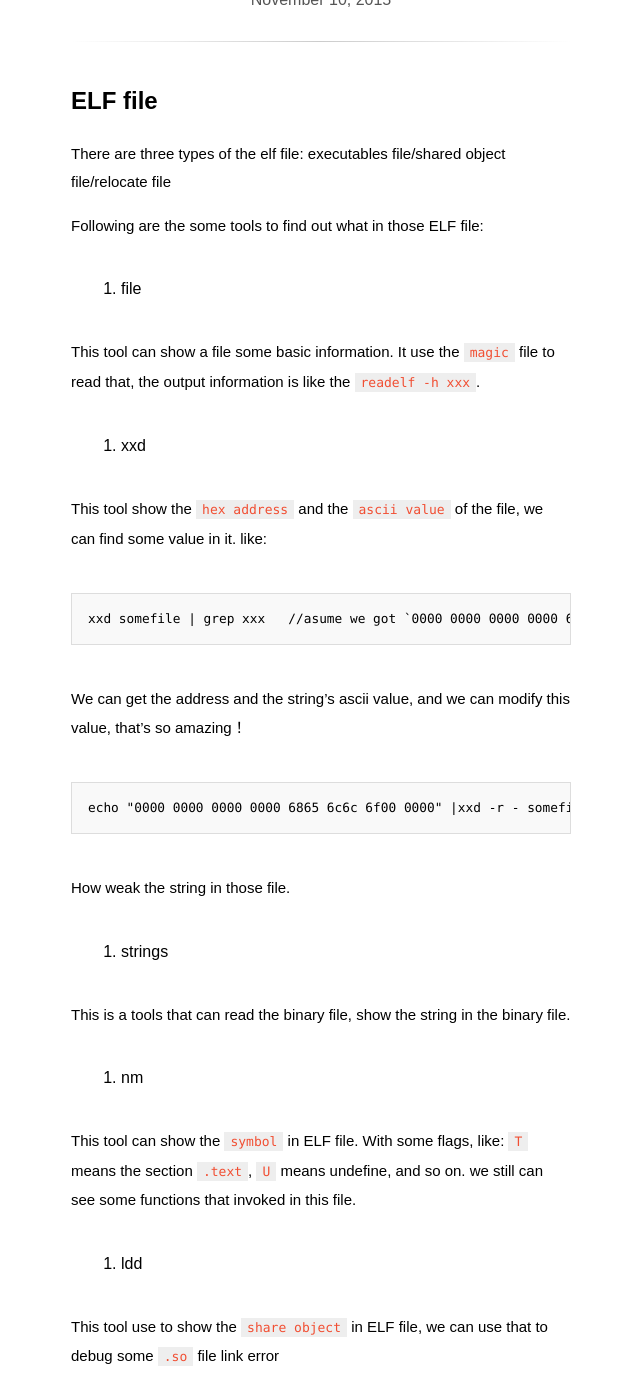
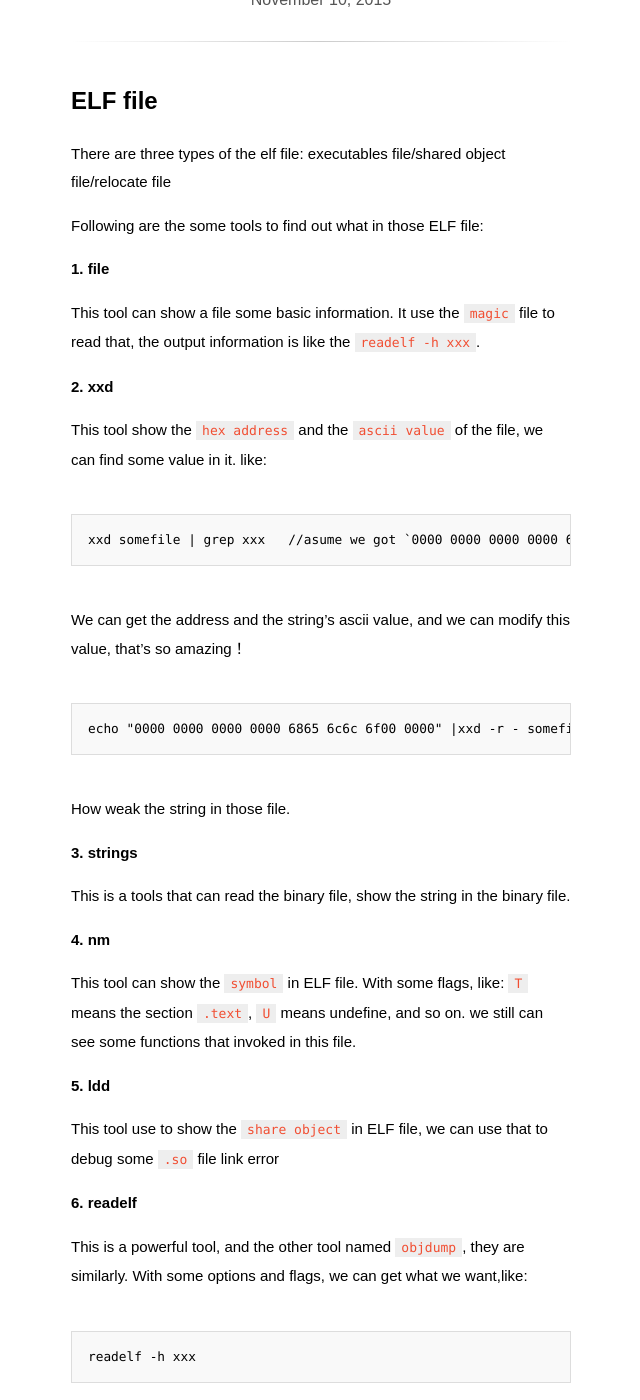
Before and after one commit to JesseEisen/DailyKeep, a Jekyll site: the page built from _posts/2015-11-10-C-link.md, in a window 1280 px wide and 1400 px high, scrolled down 227 px. Shown: the whole window, without its empty margins (319-959 px from the left). Built offline with Jekyll 4.4.1, drawn with Linux system fonts in a browser that asks for light colours; some web fonts are replaced.

Commit message:
fix the index

```diff
--- a/_posts/2015-11-10-C-link.md
+++ b/_posts/2015-11-10-C-link.md
@@ -9,11 +9,11 @@ There are three types of the elf file: executables file/shared object file/reloc
 
 Following are the some tools to find out what in those ELF file:
 
-1. file
+**1. file**
 
 This tool can show a file some basic information. It use the `magic` file to read that, the output information is like the `readelf -h xxx`.
 
-2. xxd
+**2. xxd**
 
 This tool show the `hex address` and the `ascii value` of the file, we can find some value in it. like:
 
@@ -25,19 +25,19 @@ We can get the address and the string's ascii value, and we can modify this valu
 
 How weak the string in those file.
 
-3. strings
+**3. strings**
 
 This is a tools that can read the binary file, show the string in the binary file.
 
-4. nm
+**4. nm**
 
 This tool can show the `symbol` in ELF file.  With some flags, like: `T` means the section `.text`, `U` means undefine, and so on. we still can see some functions that invoked in this file.
 
-5. ldd
+**5. ldd**
 
 This tool use to show the `share object` in ELF file, we can use that to debug some `.so` file link error
 
-6. readelf
+**6. readelf**
 
 This is a powerful tool, and the other tool named `objdump`, they are similarly. With some options and flags, we can get what we want,like:
 
```
Also changed, not shown: other parts of _posts/2015-11-10-C-link.md (+1 -1 lines).
